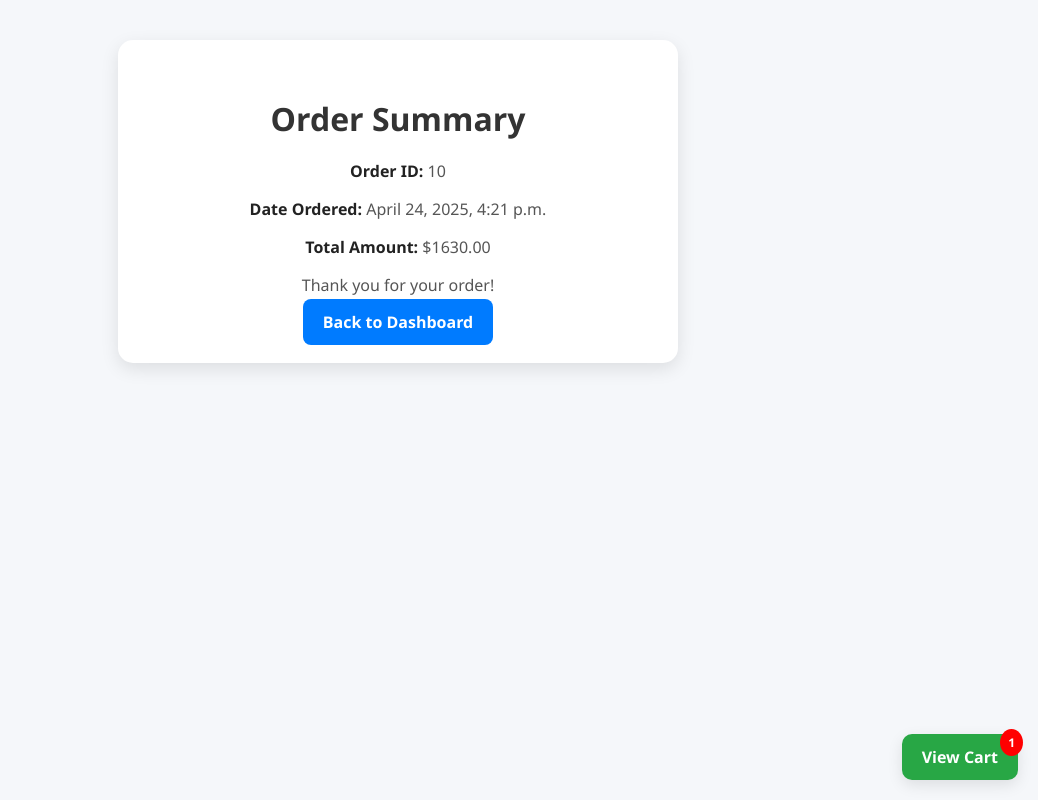
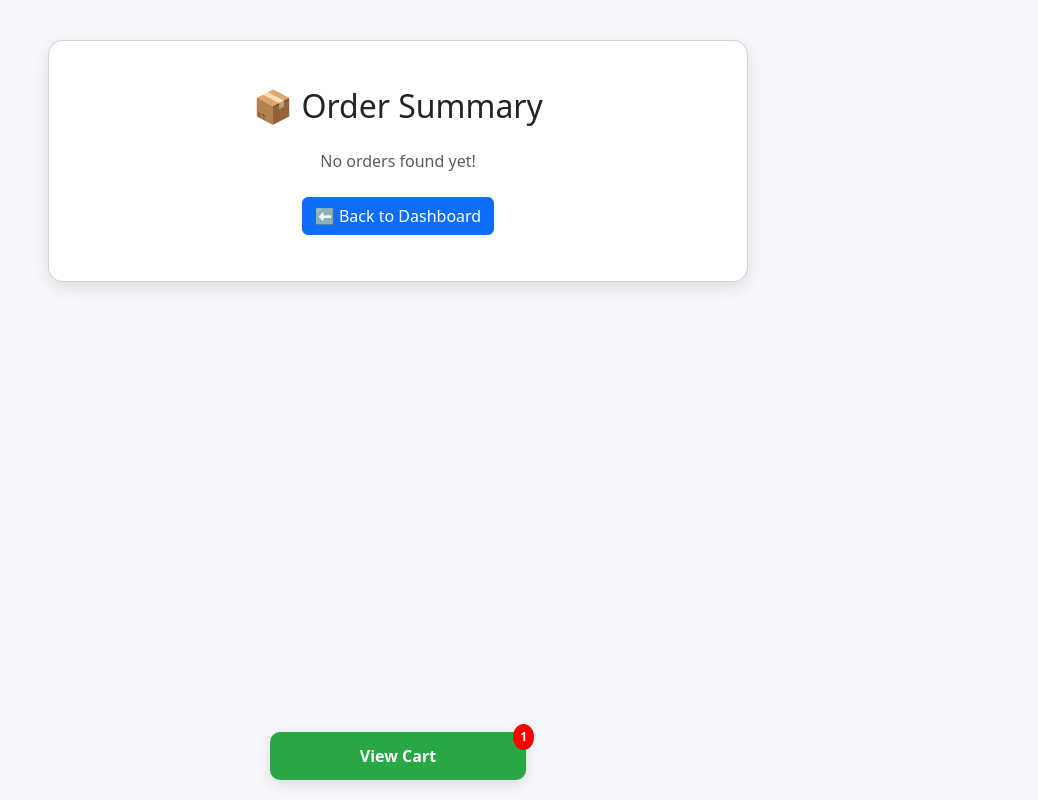
Before and after one commit to Ahmedaziz2002/Synapse, a Django app: page /order_summary/ in a window 1280 px wide. Shown: the whole page, without its empty margins (242-1280 px from the left). Run offline with Django 4.2, Linux system fonts and the light colour scheme; a user stored in the database is signed in; data comes from the database, SQL or seed files in the repository.

Commit message:
order summary 1

```diff
--- a/Synapse/accounts/models.py
+++ b/Synapse/accounts/models.py
@@ -13,7 +13,6 @@ class UserProfile(models.Model):
             return self.profile_picture.url
         return '/media/default.jpg'
 
-# Automatically create a UserProfile only if needed
 @receiver(post_save, sender=User)
 def create_user_profile(sender, instance, created, **kwargs):
     if created:
@@ -21,25 +20,22 @@ def create_user_profile(sender, instance, created, **kwargs):
 
 @receiver(post_save, sender=User)
 def save_user_profile(sender, instance, **kwargs):
-    if hasattr(instance, 'userprofile'):  # Ensure userprofile exists before saving
+    if hasattr(instance, 'userprofile'):
         instance.userprofile.save()
 
 class Product(models.Model):
     name = models.CharField(max_length=255)
     description = models.TextField()
-
     price = models.DecimalField(max_digits=10, decimal_places=2)
     image = models.ImageField(upload_to='product_images/', blank=True, null=True)
     category = models.CharField(max_length=100, choices=[
         ('electronics', 'Electronics'),
         ('fashion', 'Fashion'),
         ('home', 'Home & Furniture'),
-
-    ],null=True,blank=True)
+    ], null=True, blank=True)
 
     def __str__(self):
         return self.name
-
 
 class Category(models.Model):
     name = models.CharField(max_length=100, unique=True)
@@ -49,20 +45,29 @@ class Category(models.Model):
 
 class Cart(models.Model):
     user = models.ForeignKey(User, on_delete=models.CASCADE)
-    product = models.ForeignKey('Product', on_delete=models.CASCADE,null=True,blank=True)
+    product = models.ForeignKey('Product', on_delete=models.CASCADE)  # Removed null=True
     quantity = models.PositiveIntegerField(default=1)
 
     def total_price(self):
+        if not hasattr(self, 'product') or not self.product:
+            return 0
         return self.quantity * self.product.price
 
+    def __str__(self):
+        return f"{self.quantity} x {self.product.name if self.product else 'No product'}"
 
 class CartItem(models.Model):
     cart = models.ForeignKey(Cart, on_delete=models.CASCADE)
-    product = models.ForeignKey(Product, on_delete=models.CASCADE,null=True,blank=True)
+    product = models.ForeignKey(Product, on_delete=models.CASCADE)  # Removed null=True
     quantity = models.PositiveIntegerField(default=1)
 
+    def total_price(self):
+        if not hasattr(self, 'product') or not self.product:
+            return 0
+        return self.quantity * self.product.price
+
     def __str__(self):
-        return f"{self.quantity} x {self.product.name}"
+        return f"{self.quantity} x {self.product.name if self.product else 'No product'}"
 
 class Order(models.Model):
     user = models.ForeignKey(User, on_delete=models.CASCADE)
--- a/Synapse/templates/accounts/order_summary.html
+++ b/Synapse/templates/accounts/order_summary.html
@@ -3,63 +3,38 @@
 <head>
     <meta charset="UTF-8">
     <meta name="viewport" content="width=device-width, initial-scale=1.0">
-    <title>Orders</title>
+    <title>Order Summary</title>
+    <!-- Bootstrap 5 CSS -->
+    <link href="https://cdn.jsdelivr.net/npm/bootstrap@5.3.3/dist/css/bootstrap.min.css" rel="stylesheet">
     <style>
         body {
-            font-family: 'Segoe UI', Tahoma, Geneva, Verdana, sans-serif;
-            margin: 0;
-            padding: 0;
-            background-color: #f5f7fa; /* Background color */
+            background-color: #f5f7fa;
         }
 
-        .container {
-            max-width: 500px;
+        .card-custom {
+            max-width: 700px;
             margin: 40px auto;
             padding: 30px;
-            background-color: #fff;
             border-radius: 15px;
             box-shadow: 0 6px 18px rgba(0, 0, 0, 0.1);
-            text-align: center;
         }
 
-        h2 {
-            font-size: 2rem;
-            color: #333;
-            margin-bottom: 20px;
-        }
-
-        p {
-            font-size: 1rem;
-            color: #555;
-            margin-bottom: 15px;
-        }
-
-        strong {
-            color: #222;
-        }
-
-        a {
-            padding: 12px 20px;
-            background-color: #007BFF; /* Consistent button color */
-            color: white;
-            text-decoration: none;
-            font-weight: 600;
-            border-radius: 8px;
+        a.btn-primary {
             transition: background-color 0.2s ease-in-out, transform 0.2s ease;
         }
 
-        a:hover {
-            background-color: #0056b3; /* Darker shade on hover */
+        a.btn-primary:hover {
+            background-color: #0056b3;
             transform: scale(1.05);
         }
 
-        /* View Cart Button (fixed at the bottom) */
+        /* View Cart Button (fixed at bottom) */
         .view-cart-btn {
             position: fixed;
             bottom: 20px;
             right: 20px;
             padding: 12px 20px;
-            background-color: #28a745; /* Green button for cart */
+            background-color: #28a745;
             color: white;
             font-weight: 600;
             border-radius: 10px;
@@ -68,22 +43,23 @@
             font-size: 16px;
             cursor: pointer;
             transition: background-color 0.2s ease-in-out, transform 0.2s ease;
+            text-decoration: none;
         }
 
         .view-cart-btn:hover {
-            background-color: #1e7e34; /* Darker green on hover */
+            background-color: #1e7e34;
             transform: scale(1.05);
         }
 
-        /* Cart Count Badge */
+        /* Cart badge */
         .cart-badge {
             position: absolute;
-            top: -5px;
-            right: -5px;
+            top: -8px;
+            right: -8px;
             background-color: red;
             color: white;
             font-size: 12px;
-            padding: 5px 8px;
+            padding: 4px 7px;
             border-radius: 50%;
         }
     </style>
@@ -91,27 +67,67 @@
 <body>
 
 <div class="container">
-    {% block content %}
-        <h2>Order Summary</h2>
-        {% if order %}
-            <p><strong>Order ID:</strong> {{ order.id }}</p>
-            <p><strong>Date Ordered:</strong> {{ order.created_at}}</p>
-            <p><strong>Total Amount:</strong> ${{ order.total_amount }}</p>
-            <p>Thank you for your order!</p>
-        {% else %}
-            <p>No orders found yet!</p>
-        {% endif %}
-        <a href="{% url 'dashboard' %}">Back to Dashboard</a>
-    {% endblock %}
+    <div class="card card-custom bg-white">
+        <div class="card-body text-center">
+            <h2 class="mb-4">📦 Order Summary</h2>
+
+            {% if orders %}
+                <div class="table-responsive">
+                    <table class="table table-hover align-middle">
+                        <thead class="table-dark">
+                            <tr>
+                                <th>Order ID</th>
+                                <th>Total Price</th>
+                                <th>Status</th>
+                                <th>Date</th>
+                            </tr>
+                        </thead>
+                        <tbody>
+                            {% for order in orders %}
+                            <tr>
+                                <td>#{{ order.id }}</td>
+                                <td>${{ order.total_price }}</td>
+                                <td>
+                                    {% if order.status == "Pending" %}
+                                        <span class="badge bg-warning text-dark">Pending</span>
+                                    {% elif order.status == "Completed" %}
+                                        <span class="badge bg-success">Completed</span>
+                                    {% elif order.status == "Cancelled" %}
+                                        <span class="badge bg-danger">Cancelled</span>
+                                    {% else %}
+                                        <span class="badge bg-secondary">{{ order.status }}</span>
+                                    {% endif %}
+                                </td>
+                                <td>{{ order.created_at|date:"M d, Y" }}</td>
+                            </tr>
+                            {% endfor %}
+                        </tbody>
+                    </table>
+                </div>
+            {% else %}
+                <p class="text-muted">No orders found yet!</p>
+            {% endif %}
+
+            <div class="mt-4">
+                <a href="{% url 'dashboard' %}" class="btn btn-primary">⬅️ Back to Dashboard</a>
+            </div>
+        </div>
+    </div>
 </div>
 
-<!-- View Cart Button (fixed at the bottom) -->
-<a href="{% url 'cart' %}" class="view-cart-btn">
+<!-- View Cart Button -->
+<a href="{% url 'cart' %}"
+   class="view-cart-btn position-fixed text-center"
+   style="left: 50%; transform: translateX(-50%); width: 20%; bottom: 20px;">
     View Cart
     {% if request.user.is_authenticated %}
-    <span class="cart-badge">{{ request.user.cart_set.count }}</span>
+        <span class="cart-badge">{{ request.user.cart_set.count }}</span>
     {% endif %}
 </a>
 
+
+<!-- Bootstrap JS (optional if you want dropdowns or modals later) -->
+<script src="https://cdn.jsdelivr.net/npm/bootstrap@5.3.3/dist/js/bootstrap.bundle.min.js"></script>
+
 </body>
 </html>
```
